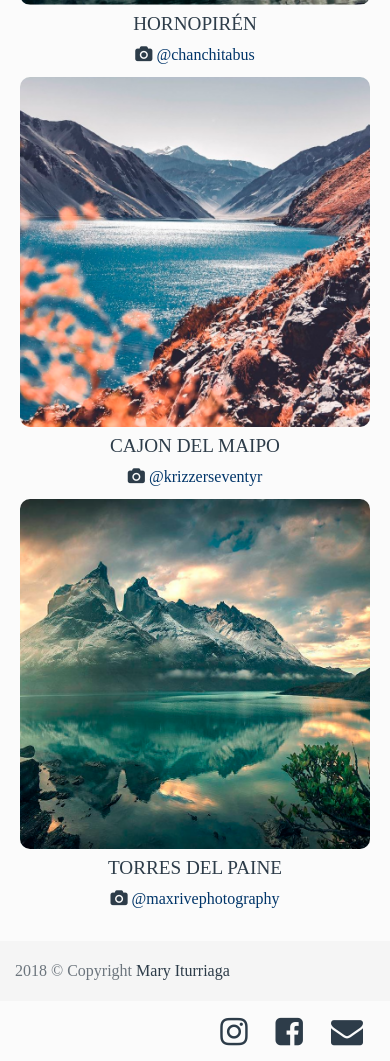
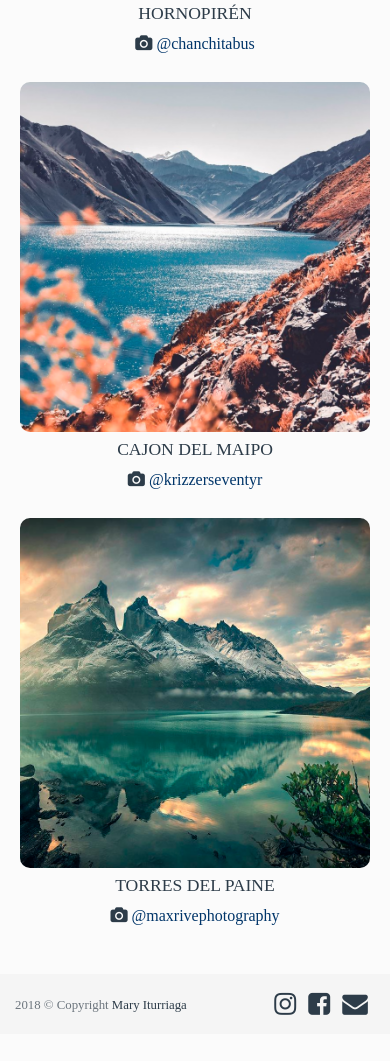
Before and after one commit to mariytu/PortfolioSite, a plain HTML site: page index.html in a window 390 px wide. Shown: the part 841-1902 px from the top of the page. After the commit the page ends 1876 px from the top, so only its background shows below. Drawn offline with Linux system fonts and the light colour scheme.

Commit message:
applying all required changes

```diff
--- a/Content/css/custom.css
+++ b/Content/css/custom.css
@@ -4,6 +4,7 @@ html {
   position: relative;
   min-height: 100%;
 }
+
 body {
   /* Margin bottom by footer height */
   margin-bottom: 60px;
@@ -11,6 +12,7 @@ body {
   background-color: #fbfbfb;
   font-family: "Bookman Old Style";
 }
+
 .footer {
   position: absolute;
   bottom: 0;
@@ -20,8 +22,8 @@ body {
   line-height: 60px; /* Vertically center the text there */
   background-color: #f5f5f5;
 }
+
 .social-media-container {
-	float: right;
     width: fit-content;
 }
 
@@ -33,25 +35,31 @@ body {
 body > .container {
   padding: 60px 15px 0;
 }
+
 .footer > .container {
   padding-right: 15px;
   padding-left: 15px;
 }
+
 .footer a {
 	color: #2d3c49;
 }
 code {
   font-size: 80%;
 }
+
 .navbar {
 	padding-left: 120px;
 	padding-right: 120px;
 }
+
 .btn-social {
     background: none;
     border: none;
 }
-.btn-social.focus, .btn-social:focus {
+
+.btn-social.focus,
+.btn-social:focus {
 	box-shadow: none;
 }
 
@@ -63,28 +71,36 @@ code {
     padding-top: 8px;
 	border-bottom: 3px solid #7d97ad;
 }
+
 .logo {
 	height: 100px;
 }
+
 .top-container {
-	display: inline-flex;
 	width: 100%;
 }
+
 .top-description {
 	width: -webkit-fill-available;
 	text-align: right;
 	height: fit-content;
     margin: auto;
 }
+
 .top-description h5 {
 	color: #b5b5b5;
+}
+
+.top-logo {
+	padding-left: 0;
 }
 
 /* Slider Section
 -------------------------------------------------- */
 #slider {
-	padding: 20px 0px;
+	padding: 20px 0;
 }
+
 .slider-image {
 	width: inherit;
 	border-radius: 10px;
@@ -93,28 +109,35 @@ code {
 /* Chile Travel Section
 -------------------------------------------------- */
 #chile_travel {
-	padding: 20px 0px;
+	padding: 20px 0;
 }
+
 #chile_travel h2 {
 	color: #7d97ad;
 }
+
 #chile_travel .image-container {
 	padding-bottom: 10px;
 }
+
 .featured-image {
 	width: inherit;
 	border-radius: 10px;
 }
+
 .link-image {
 	width: inherit;
 }
+
 .text-image {
 	text-align: center;
 	padding-top: 7px;
 }
+
 .text-image a {
 	color: #003569;
 }
+
 .text-image h4 {
 	text-transform: uppercase;
 }
@@ -128,18 +151,35 @@ code {
 }
 
 @media only screen and (max-width: 768px) {
-	.h1, h1 {
+	.h1,
+	h1 {
 		font-size: 2.2rem;
 	}
-	.h5, h5 {
+
+	.h5,
+	h5 {
 		font-size: 1.1rem;
 	}
-	.h2, h2 {
+
+	.h2,
+	h2 {
 		font-size: 1.8rem;
 	}
+
 	.navbar {
 		padding-left: 30px;
 		padding-right: 30px;
+	}
+
+	.footer-item-1 {
+		padding-right: 0;
+		max-width: 60%;
+	}
+
+	.footer-item-2 {
+		padding-left: 0;
+		max-width: 40%;
+		padding-right: 0;
 	}
 }
 
@@ -149,11 +189,63 @@ code {
 		max-width: 350px;
 		margin: auto;
 	}
+
 	#top_section {
 		max-width: 450px;
 		margin: auto;
 	}
+
 	.logo {
-		display: none;
+		height: 70px;
+	}
+
+	.h1,
+	h1 {
+		font-size: 2.0rem;
+	}
+
+	.h5,
+	h5 {
+		font-size: 1.0rem;
+	}
+
+	.h2,
+	h2 {
+		font-size: 1.6rem;
+	}
+
+	.text-image h4 {
+		font-size: 1.1rem;
+	}
+
+	.footer .text-muted {
+		font-size: 0.9rem;
+	}
+
+	.btn-social {
+		padding: .375rem .45rem;
+		font-size: 0.8rem;
+	}
+
+	.footer-item-1 {
+		padding-right: 0;
+		max-width: 62%;
+	}
+
+	.footer-item-2 {
+		padding-left: 0;
+		max-width: 38%;
+		padding-right: 0;
 	}
 }
+
+@media only screen and (max-width: 400px) {
+	.footer .text-muted {
+		font-size: 0.8rem;
+	}
+
+	.btn-social {
+		padding: .375rem .25rem;
+		font-size: 0.8rem;
+	}
+}
--- a/index.html
+++ b/index.html
@@ -42,16 +42,24 @@
 
 		<!-- Begin page content -->
 		<main role="main" class="container">
+			<div class="row">
+				<div class="col-md-12">
 					<section id="top_section">
-				<div class="top-container">
+						<div class="top-container container">
+							<div class="row">
+								<div class="col-3 top-logo">
 									<img class='logo' src='Content/images/logo.png' alt="Logo" />
-					<div class="top-description">
+								</div>
+								<div class="col-9 top-description">
 									<h1>Mary Iturriaga</h1>
 									<h5>Front-End Web Developer</h5>
 								</div>
 							</div>
+						</div>
 					</section>
+				</div>
 
+				<div class="col-md-12">
 					<section id="slider">
 						<div class="row">
 							<div class="col-md-12">
@@ -61,7 +69,9 @@
 							</div>
 						</div>
 					</section>
+				</div>
 
+				<div class="col-md-12">
 					<section id="chile_travel">
 						<h2>Chile Travel</h2>
 						<div class="row">
@@ -71,8 +81,10 @@
 								</a>
 								<div class="text-image">
 									<h4>Hornopirén</h4>
+									<p>
 										<i class="fa fa-camera"></i>
 										<a class="notranslate" href="https://www.instagram.com/chanchitabus/">@chanchitabus</a>
+									</p>
 								</div>
 							</div>
 							<div class="image-container col-md-4 col-sm-6 col-xs-12">
@@ -81,8 +93,10 @@
 								</a>
 								<div class="text-image">
 									<h4>Cajon del Maipo</h4>
+									<p>
 										<i class="fa fa-camera"></i>
 										<a class="notranslate" href="https://www.instagram.com/krizzerseventyr/">@krizzerseventyr</a>
+									</p>
 								</div>
 							</div>
 							<div class="image-container col-md-4 col-sm-6 col-xs-12">
@@ -91,18 +105,26 @@
 								</a>
 								<div class="text-image">
 									<h4>Torres del Paine</h4>
+									<p>
 										<i class="fa fa-camera"></i>
 										<a class="notranslate" href="https://www.instagram.com/maxrivephotography/">@maxrivephotography</a>
+									</p>
 								</div>
 							</div>
 						</div>
 					</section>
+				</div>
+			</div>
 		</main>
 
 		<footer class="footer">
 			<div class="container">
+				<div class="row">
+					<div class="col-8 footer-item-1">
 						<span class="text-muted">2018 © Copyright <a href="https://www.instagram.com/mariytu/">Mary Iturriaga</a></span>
-				<div class="social-media-container">
+					</div>
+					<div class="col-4 footer-item-2">
+						<div class="social-media-container pull-right">
 							<a class="btn btn-social" href="https://www.instagram.com/mariytu/">
 								<i class="fa fa-instagram fa-2x"></i>
 							</a>
@@ -112,6 +134,8 @@
 							<a class="btn btn-social" href="mailto:mari.ytu@gmail.com">
 								<i class="fa fa-envelope fa-2x"></i>
 							</a>
+						</div>
+					</div>
 				</div>
 			</div>
 		</footer>
```
Lines whose indentation alone changed are shown as unchanged.
